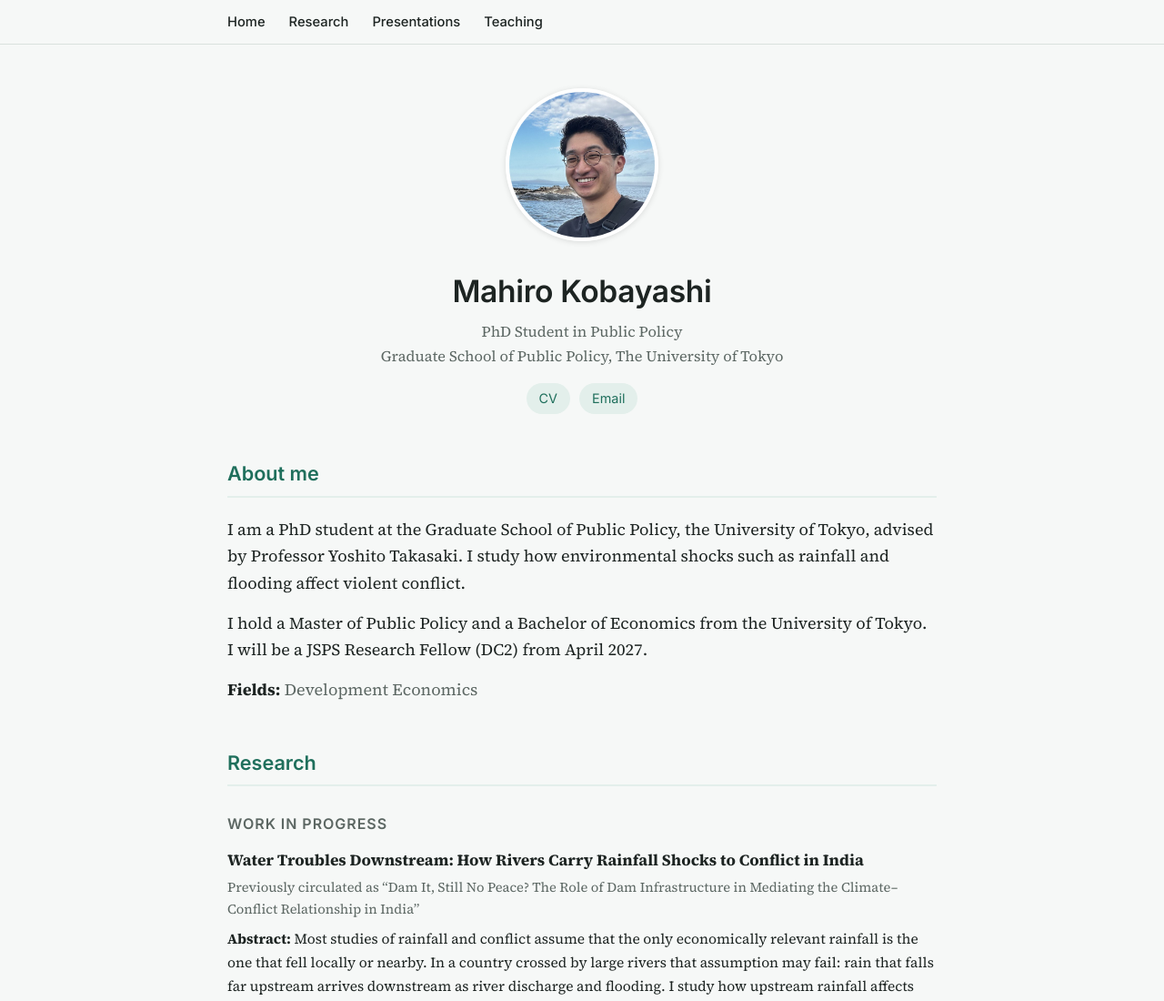
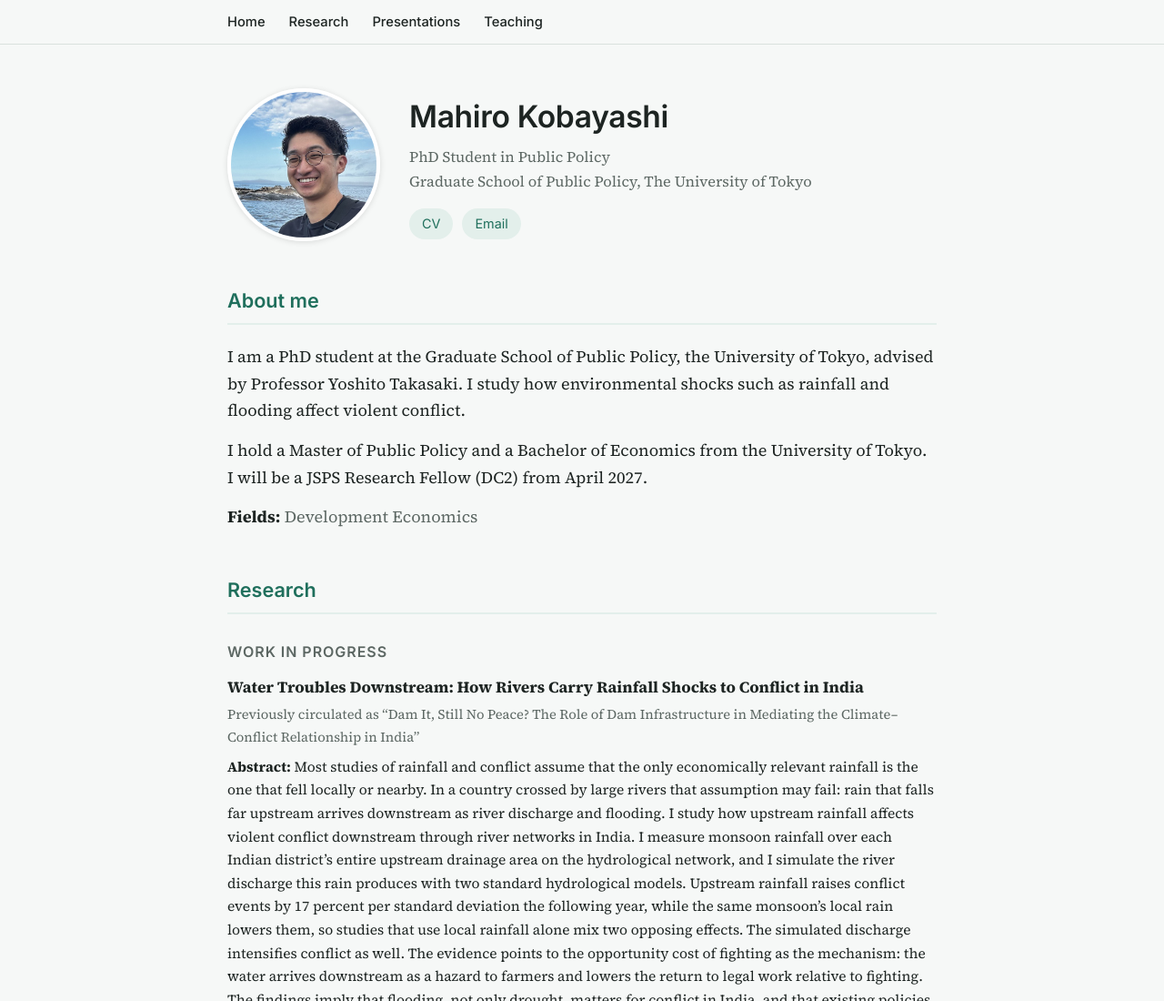
Before and after one commit to mahirokobayashi0202-dev/mahirokobayashi0202-dev.github.io, a plain HTML site: page index.html in a window 1280 px wide. Shown: the top 1100 px of the page at 91% size. Drawn offline with Linux system fonts and the light colour scheme.

Commit message:
Place photo to the left of the name
Co-Authored-By: Claude Opus 5.5 <noreply@anthropic.com>
Claude-Session: https://claude.ai/code/session_01BgSSqnAty4ina2zxcawkGW

```diff
--- a/index.html
+++ b/index.html
@@ -72,8 +72,15 @@
   }
 
   /* Profile block */
-  .profile { text-align: center; margin-bottom: 40px; }
+  .profile {
+    display: flex;
+    align-items: center;
+    gap: 32px;
+    margin-bottom: 40px;
+  }
+  .profile-text { min-width: 0; }
   .avatar {
+    flex-shrink: 0;
     width: 168px;
     height: 168px;
     border-radius: 50%;
@@ -86,7 +93,7 @@
     font-weight: 600;
     font-size: 2.1rem;
     letter-spacing: -0.01em;
-    margin: 18px 0 4px;
+    margin: 0 0 4px;
   }
   .profile .title {
     color: var(--muted);
@@ -98,7 +105,6 @@
     padding: 0;
     margin: 16px 0 0;
     display: flex;
-    justify-content: center;
     flex-wrap: wrap;
     gap: 8px 10px;
     font-family: Inter, system-ui, sans-serif;
@@ -171,7 +177,8 @@
   @media (max-width: 520px) {
     body { font-size: 17px; }
     main { padding-top: 32px; }
-    .avatar { width: 136px; height: 136px; }
+    .profile { gap: 18px; }
+    .avatar { width: 104px; height: 104px; flex-shrink: 0; }
     .profile h1 { font-size: 1.75rem; }
     .topnav-inner { gap: 4px 18px; }
   }
@@ -190,12 +197,14 @@
 <main>
   <section id="home" class="profile">
     <img class="avatar" src="photo.jpg" alt="Photo of Mahiro Kobayashi">
+    <div class="profile-text">
     <h1>Mahiro Kobayashi</h1>
     <p class="title">PhD Student in Public Policy<br>Graduate School of Public Policy, The University of Tokyo</p>
     <ul class="links">
       <li><a href="cv.pdf">CV</a></li>
       <li><a href="mailto:kobayashi-mahiro470@g.ecc.u-tokyo.ac.jp">Email</a></li>
     </ul>
+    </div>
   </section>
 
   <section id="about">
```
